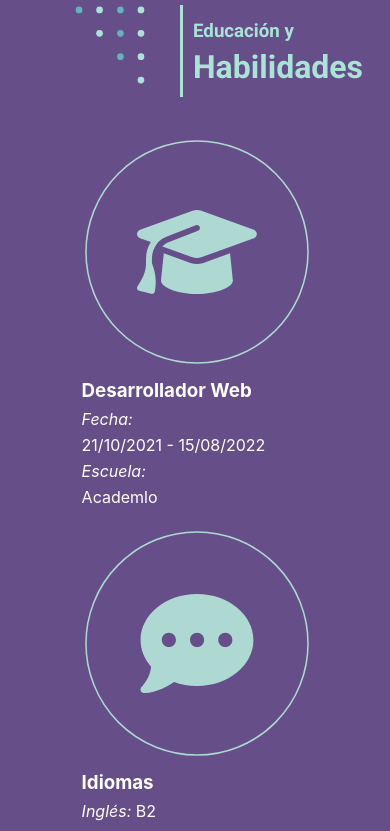
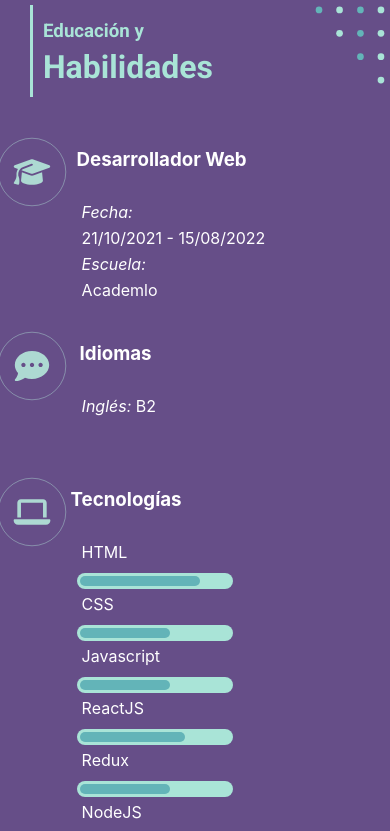
Before and after one commit to RobertoFlores132/portafolio, a React (Create React App) app: page / in a window 390 px wide. Shown: the part 1480-2311 px from the top of the page. Built offline with nearby package versions, Linux system fonts and the light colour scheme.

Commit message:
Responsive Fixed

```diff
--- a/src/App.css
+++ b/src/App.css
@@ -60,7 +60,7 @@
 }
 
 .Dots{
-  float: left;
+  float: right;
   margin-top: 15px;
   width: 100px;
   padding-left: 0px;
@@ -78,6 +78,7 @@
   background-size: cover;
   background-repeat: no-repeat;
   background-position: center;
+  padding-bottom: 200px;
   height: 103vh;
 }
 
@@ -93,7 +94,7 @@
 }
 
 .Dots2{
-  float: left;
+  float: right;
   margin-left: 70px;
   font-size: 30px;
   width: 80px;
@@ -114,20 +115,68 @@
   line-height: 10px;
 }
 
+.Education p{
+  text-indent: 85px;
+  margin-top: 0px;
+}
+
+.icon-edu{
+  display: flex;
+  justify-content: space-between;
+  width: 250px;
+}
+
+.icon1{
+  width: 70px;
+}
+
 .Languaje{
   text-align: justify;
-  margin-top: 10px;
+  margin-top:20px;
+  width: 250px;
   line-height: 10px;
+}
+
+.Languaje p{
+  text-indent: 85px;
+  margin-top: 0px;
+}
+
+.icon-leng{
+  display: flex;
+  justify-content: space-between;
+  width: 155px;
+}
+
+.icon2{
+  width: 70px;
 }
 
 .Technologies{
   text-align: justify;
-  margin-top: 10px;
+  margin-top: 50px;
   line-height: 10px;
+}
+
+.Technologies p{
+  text-indent: 85px;
+  margin-top: 0px;
+}
+
+.icon-tec{
+  display: flex;
+  justify-content: space-between;
+  width: 185px;
+}
+
+.icon3{
+  width: 70px;
 }
 
 .bar{
   padding: 3px;
+  margin-bottom: 10px;
+  margin-left: 80px;
   width: 150px;
   height: 10px;
   background: #A9E4D7;
```
